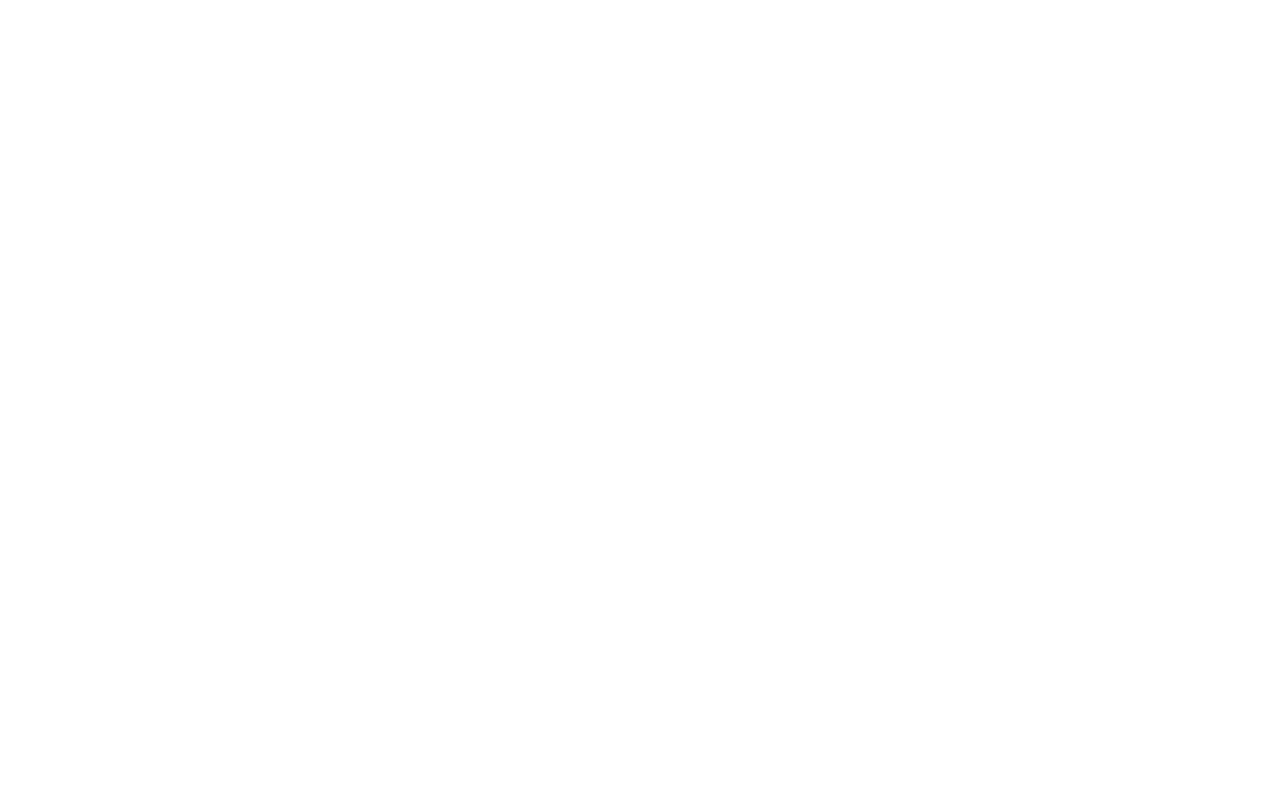
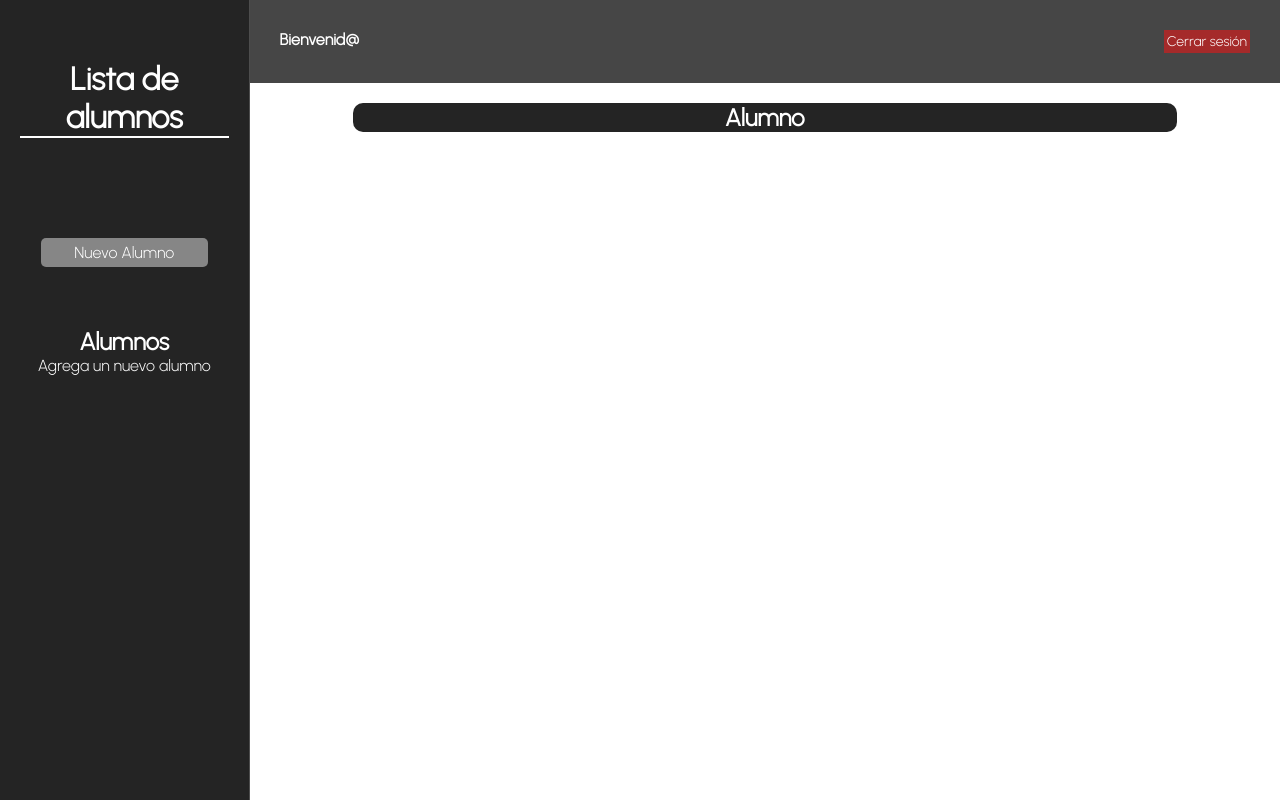
Before and after one commit to cris-perez93/alumn-crud, a React (Create React App) app: page /alumn-crud/crud in a window 1280 px wide. Built offline with nearby package versions, Linux system fonts and the light colour scheme.

Commit message:
changes router

```diff
--- a/src/App.js
+++ b/src/App.js
@@ -20,11 +20,11 @@
 
         <Router>
           <Switch>
-            <Route exact path ="/"
+            <Route exact path ="/alumn-crud"
              render= {props => (
                <Login {...props} usuario= {usuario} guardarUsuario = {guardarUsuario}/>
              )}/>
-            <Route exact path = "/crud" render = {props => (
+            <Route exact path = "/alumn-crud/crud" render = {props => (
               <Crud {...props} usuario= {usuario} guardarUsuario = {guardarUsuario}/>
             )}/>
           </Switch>
--- a/src/components/Banner.js
+++ b/src/components/Banner.js
@@ -18,7 +18,7 @@
         <div className="container-hola-usuario">
               <div className="container-bienvenido">
                   <h4>Bienvenid@ <span>{nombre}</span></h4>
-                 <Link to = '/'><p>Cerrar sesión</p></Link>
+                 <Link to = '/alumn-crud'><p>Cerrar sesión</p></Link>
                  </div>
             </div>
       );
--- a/src/components/Login.js
+++ b/src/components/Login.js
@@ -62,7 +62,7 @@
                 <div className="form__field">
 
                     <Link
-                      to = '/crud'
+                      to = 'alumn-crud/crud'
 
 
                     ><button  className="btn-login" type="submit" value="Login">Login</button></Link>
```
Also changed, not shown: package.json (+5 -2 lines), 1 other file (tests, documents, lock files or other folders).
